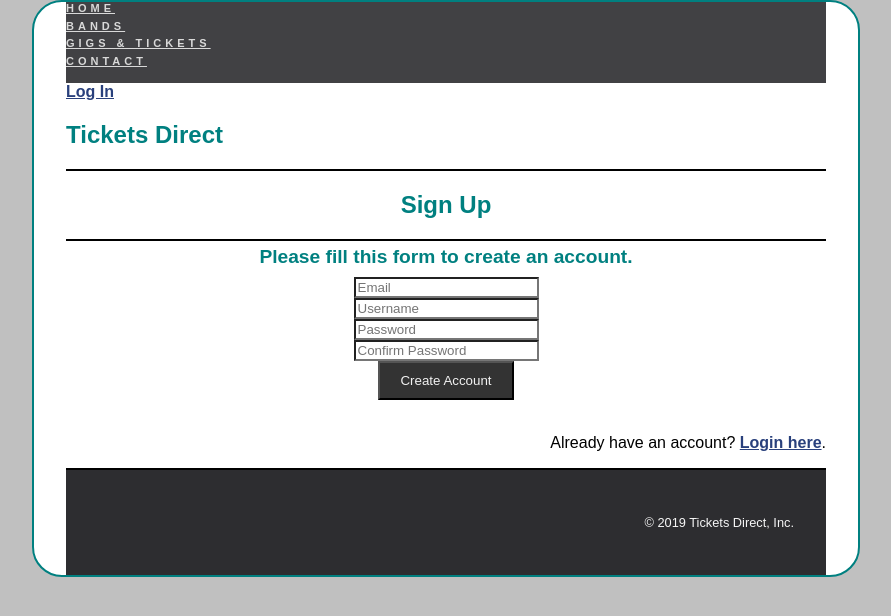
After one commit to D00199848/CA4, a PHP site: page /register.php in a window 1280 px wide. The commit adds this page. Shown: the top 616 px of the page, without its empty margins (194-1085 px from the left). Run offline with PHP 8.4, Linux system fonts and the light colour scheme.

Commit message:
Version 1- Includes my previous project which is fully functional. I have added in a login which allows the user to sign up and then login with these credentials. The users details are stored and hashed in the database.

```diff
--- /dev/null
+++ b/config.php
@@ -0,0 +1,16 @@
+<?php
+/* Database credentials. Assuming you are running MySQL
+server with default setting (user 'root' with no password) */
+define('DB_SERVER', 'localhost');
+define('DB_USERNAME', 'root');
+define('DB_PASSWORD', '');
+define('DB_NAME', 'security');
+
+/* Attempt to connect to MySQL database */
+$link = mysqli_connect(DB_SERVER, DB_USERNAME, DB_PASSWORD, DB_NAME);
+
+// Check connection
+if($link === false){
+    die("ERROR: Could not connect to the database. " . mysqli_connect_error());
+}
+?>
--- a/index_1.php
+++ b/index_1.php
@@ -6,6 +6,7 @@
     <ul>
         <li>
             <a href="gig_manager">Gig Manager</a>
+
         </li>
 
     </ul>
--- a/main.css
+++ b/main.css
@@ -104,7 +104,11 @@ form {
 }
 /* Additional styles for the Product Manager application */
 #add_product_form {
-    margin: .5em 0;
+     margin: .9em 0 1em;
+    padding-top: 2px;
+    position: absolute;
+    vertical-align:middle;
+    text-align: center;
 }
 #add_product_form label {
     width: 6em;
--- /dev/null
+++ b/register.php
@@ -0,0 +1,140 @@
+<?php
+// Include config file
+require_once "config.php";
+
+// Define variables and initialize with empty values
+$email = $username = $password = $confirm_password = "";
+$email_err = $username_err = $password_err = $confirm_password_err = "";
+
+// Processing form data when form is submitted
+if ($_SERVER["REQUEST_METHOD"] == "POST") {
+
+    // Validate email
+    $mail = trim($_POST["email"]);
+    if (!filter_var($mail, FILTER_VALIDATE_EMAIL)) {
+        $email_err = "Invalid email format";
+    } else {
+        $email = trim($_POST["email"]);
+    }
+
+    // Validate username
+    if (empty(trim($_POST["username"]))) {
+        $username_err = "Please enter a username.";
+    } else {
+        // Prepare a select statement
+        $sql = "SELECT id FROM users WHERE username = ?";
+
+        if ($stmt = mysqli_prepare($link, $sql)) {
+            // Bind variables to the prepared statement as parameters
+            mysqli_stmt_bind_param($stmt, "s", $param_username);
+
+            // Set parameters
+            $param_username = trim($_POST["username"]);
+
+            // Attempt to execute the prepared statement
+            if (mysqli_stmt_execute($stmt)) {
+                /* store result */
+                mysqli_stmt_store_result($stmt);
+
+                if (mysqli_stmt_num_rows($stmt) == 1) {
+                    $username_err = "This username is already taken.";
+                } else {
+                    $username = trim($_POST["username"]);
+                }
+            } else {
+                echo "Oops! Something went wrong. Please try again later.";
+            }
+        }
+
+        // Close statement
+        mysqli_stmt_close($stmt);
+    }
+
+    // Validate password
+    if (empty(trim($_POST["password"]))) {
+        $password_err = "Please enter a password.";
+    } elseif (strlen(trim($_POST["password"])) < 8) {
+        $password_err = "Password must contain atleast 8 characters.";
+    } else {
+        $password = trim($_POST["password"]);
+    }
+
+    // Validate confirm password
+    if (empty(trim($_POST["confirm_password"]))) {
+        $confirm_password_err = "Please confirm password.";
+    } else {
+        $confirm_password = trim($_POST["confirm_password"]);
+        if (empty($password_err) && ($password != $confirm_password)) {
+            $confirm_password_err = "Password did not match.";
+        }
+    }
+
+    // Check input errors before inserting in database
+    if (empty($username_err) && empty($email_err) && empty($password_err) && empty($confirm_password_err)) {
+
+        // Prepare an insert statement
+        $sql = "INSERT INTO users (email, username, password) VALUES (?, ?, ?)";
+
+        if ($stmt = mysqli_prepare($link, $sql)) {
+            // Bind variables to the prepared statement as parameters
+            mysqli_stmt_bind_param($stmt, "sss", $param_email, $param_username, $param_password);
+
+            // Set parameters
+            $param_email = $email;
+            $param_username = $username;
+            $param_password = password_hash($password, PASSWORD_DEFAULT); // Creates a password hash
+            // Attempt to execute the prepared statement
+            if (mysqli_stmt_execute($stmt)) {
+                // Redirect to login page
+                header("location: login.php");
+            } else {
+                echo "Something went wrong. Please try again later.";
+            }
+        }
+
+        // Close statement
+        mysqli_stmt_close($stmt);
+    }
+
+    // Close connection
+    mysqli_close($link);
+}
+?>
+
+<?php
+include('view/header.php');
+?>
+
+<header><center><h1>Sign Up</h1></center></header>
+<center><h2>Please fill this form to create an account.</h2></center>
+<!--<div id="add_product_form">-->
+    <center><form action="<?php echo htmlspecialchars($_SERVER["PHP_SELF"]); ?>" method="post">
+            <div class="form-group <?php echo (!empty($email_err)) ? 'has-error' : ''; ?>">
+                <input type="text" name="email" class="form-control" value="<?php echo $email; ?>"placeholder="Email">
+                <span class="help-block"><?php echo $email_err; ?></span>
+            </div>
+            <div class="form-group <?php echo (!empty($username_err)) ? 'has-error' : ''; ?>">
+
+                <input type="text" name="username" class="form-control" value="<?php echo $username; ?>" placeholder="Username">
+                <span class="help-block"><?php echo $username_err; ?></span>
+            </div>
+            <div class="form-group <?php echo (!empty($password_err)) ? 'has-error' : ''; ?>">
+
+                <input type="password" name="password" class="form-control" value="<?php echo $password; ?>" placeholder="Password">
+                <span class="help-block"><?php echo $password_err; ?></span>
+            </div>
+            <div class="form-group <?php echo (!empty($confirm_password_err)) ? 'has-error' : ''; ?>">
+
+                <input type="password" name="confirm_password" class="form-control" value="<?php echo $confirm_password; ?>" placeholder="Confirm Password">
+                <span class="help-block"><?php echo $confirm_password_err; ?></span>
+            </div>
+            <div class="form-group">
+                <input type="submit" class="btn btn-primary" value="Create Account">
+            </div>
+        </form></center><br>
+        <p style="float: right">Already have an account? <a href="login.php">Login here</a>.</p>
+<!--</div>-->
+
+<?php
+include('view/footer.php');
+?>
--- a/view/header.php
+++ b/view/header.php
@@ -2,6 +2,8 @@
 <html>
 <!-- the head section -->
 <head>
+
+
 
     <nav class="navbar navbar-default navbar-fixed-top">
     <div class="collapse navbar-collapse" id="myNavbar">
@@ -11,10 +13,12 @@
         <li><a href="#tour">GIGS & TICKETS</a></li>
         <li><a href="#contact">CONTACT</a></li>
         </ul>
+   </div>
     </nav>
 
+            <a href="login.php">Log In</a>
     <title>Tickets Direct</title>
-    <link href="../main.css" rel="stylesheet" type="text/css"/>
+    <link href="./main.css" rel="stylesheet" type="text/css"/>
 </head>
 
 <!-- the body section -->
```
Also changed, not shown: login.php (added, +119 -0 lines), loginIndex.php (added, +134 -0 lines).
